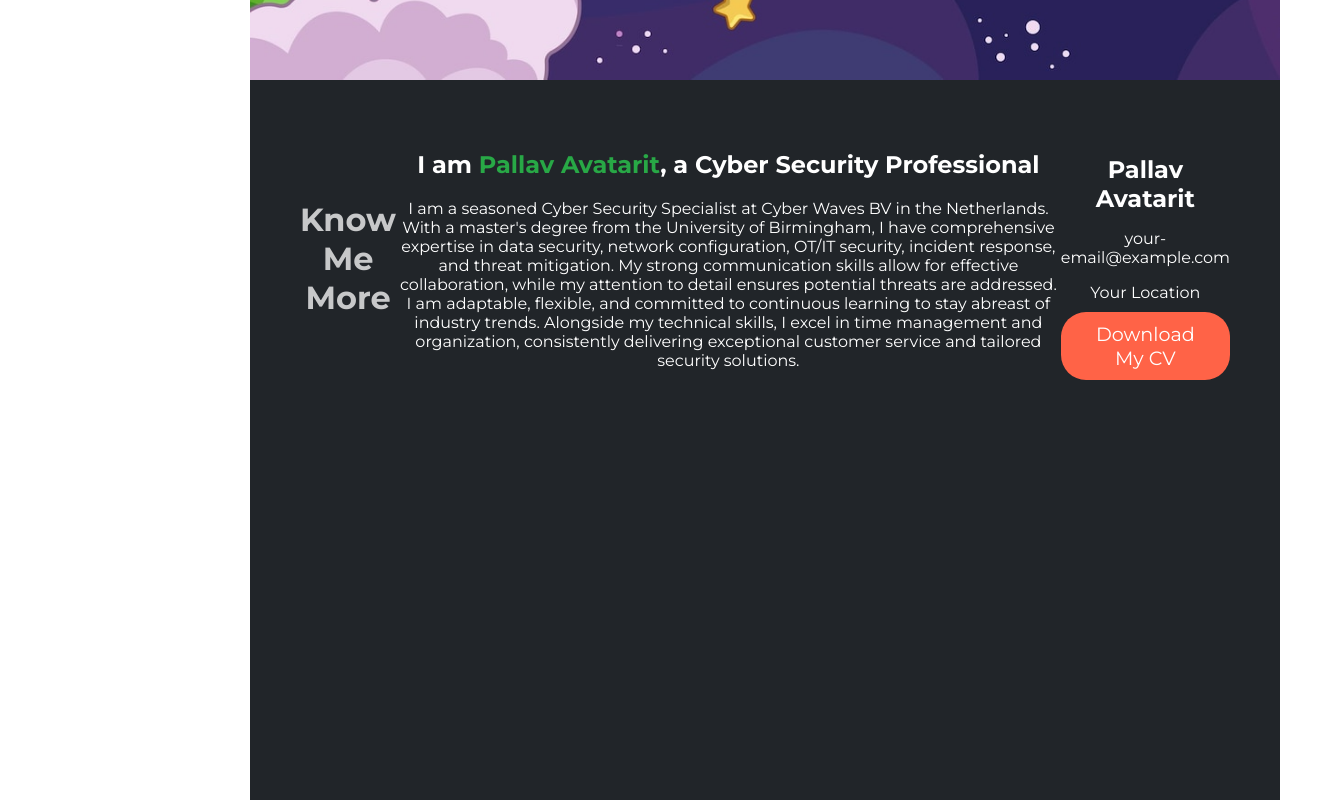
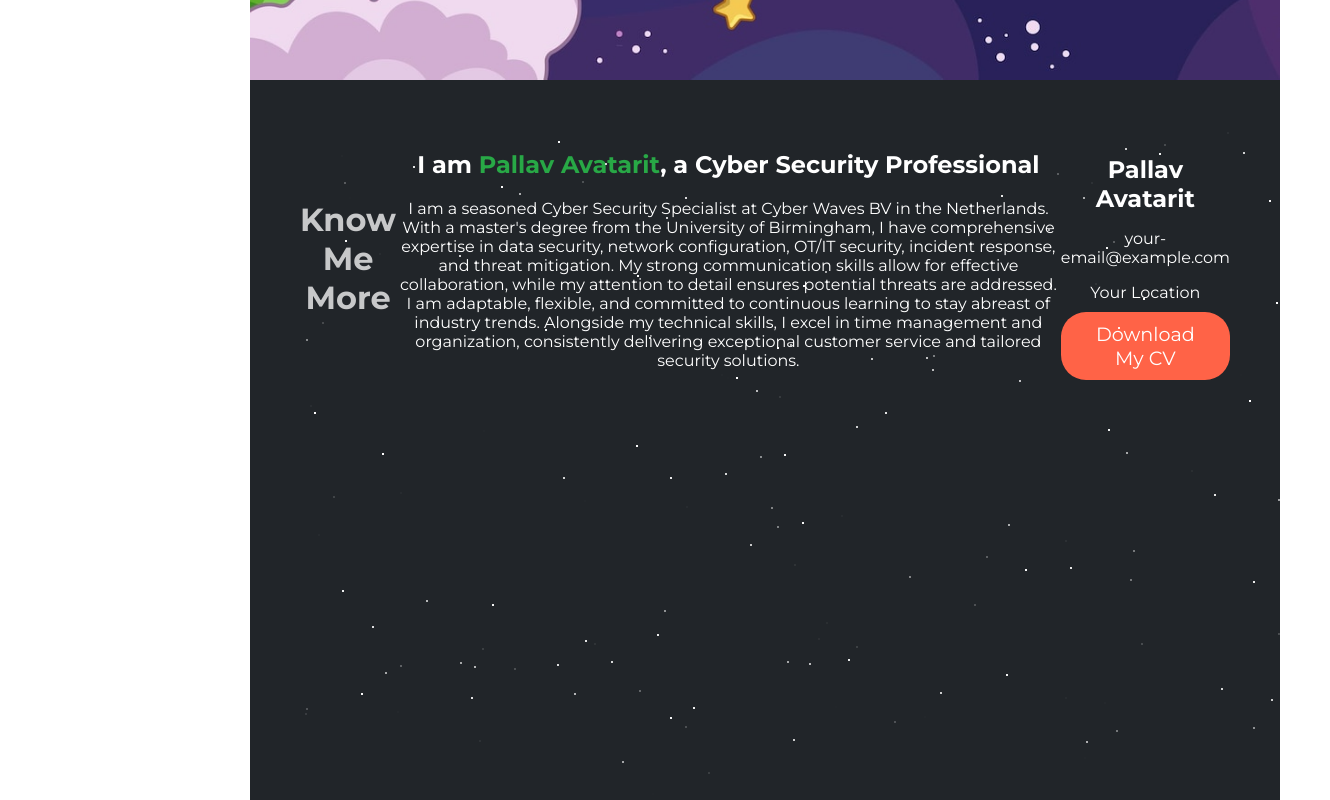
Before and after one commit to theCuriousObserver/My-Portfolio, a React (Create React App) app: page / in a window 1280 px wide. Shown: the part 820-1620 px from the top of the page, 1330 px wide, since content can reach past the window. Built offline with nearby package versions, Linux system fonts and the light colour scheme.

Commit message:
Added Stars to the sky

```diff
--- a/package.json
+++ b/package.json
@@ -6,6 +6,7 @@
     "@testing-library/jest-dom": "^5.16.5",
     "@testing-library/react": "^13.4.0",
     "@testing-library/user-event": "^13.5.0",
+    "particles.js": "^2.0.0",
     "react": "^18.2.0",
     "react-dom": "^18.2.0",
     "react-scripts": "5.0.1",
--- a/src/AboutMe.js
+++ b/src/AboutMe.js
@@ -1,9 +1,11 @@
 import React from 'react';
 import './AboutMe.css';
+import StarrySky from './StarrySky';
 
 const AboutMe = () => {
     return (
         <div className="about-me" id="about-me">
+            <StarrySky />
             <div className="about-me-content">
                 <h1 className="about-me-heading">Know Me More</h1>
                 <div className="about-me-text">
--- a/src/Home.css
+++ b/src/Home.css
@@ -57,7 +57,7 @@
   }
 
   .home-image img {
-    width: 100%;
+    width: 95%;
     animation: float 2s ease-in-out infinite;
   }
 
--- /dev/null
+++ b/src/StarrySky.css
@@ -0,0 +1,23 @@
+.starry-sky {
+    position: absolute;
+    width: 100%;
+    height: 100%;
+    overflow: hidden;
+  }
+
+  .star {
+    position: absolute;
+    width: 2px;
+    height: 2px;
+    background-color: #fff;
+    animation: twinkle 1s infinite;
+  }
+
+  @keyframes twinkle {
+    0%, 100% {
+      opacity: 0;
+    }
+    50% {
+      opacity: 1;
+    }
+  }
--- /dev/null
+++ b/src/StarrySky.js
@@ -0,0 +1,21 @@
+import React, { useEffect } from 'react';
+import './StarrySky.css';
+
+const StarrySky = () => {
+  useEffect(() => {
+    const starrySky = document.querySelector('.starry-sky');
+    for (let i = 0; i < 100; i++) {
+      const star = document.createElement('div');
+      star.className = 'star';
+      star.style.top = `${Math.random() * 100}%`;
+      star.style.left = `${Math.random() * 100}%`;
+      star.style.animationDelay = `${Math.random() * 2}s`;
+      star.style.animationDuration = `${Math.random() * 3 + 2}s`;
+      starrySky.appendChild(star);
+    }
+  }, []);
+
+  return <div className="starry-sky"></div>;
+};
+
+export default StarrySky;
```
Also changed, not shown: 1 other file (tests, documents, lock files or other folders).
